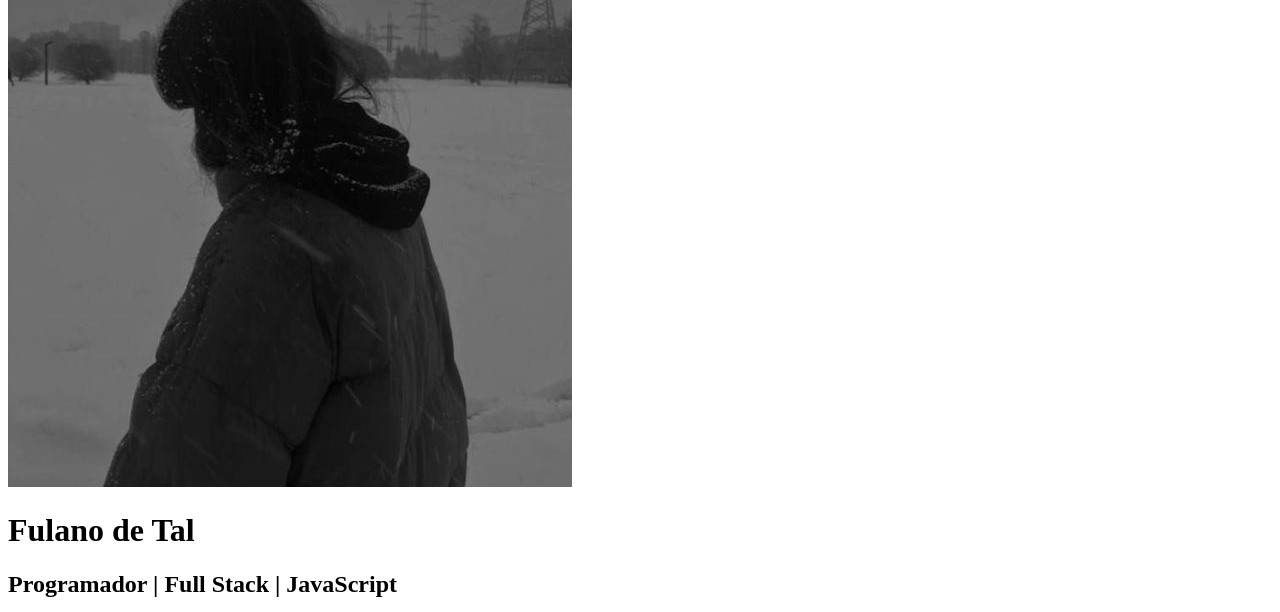
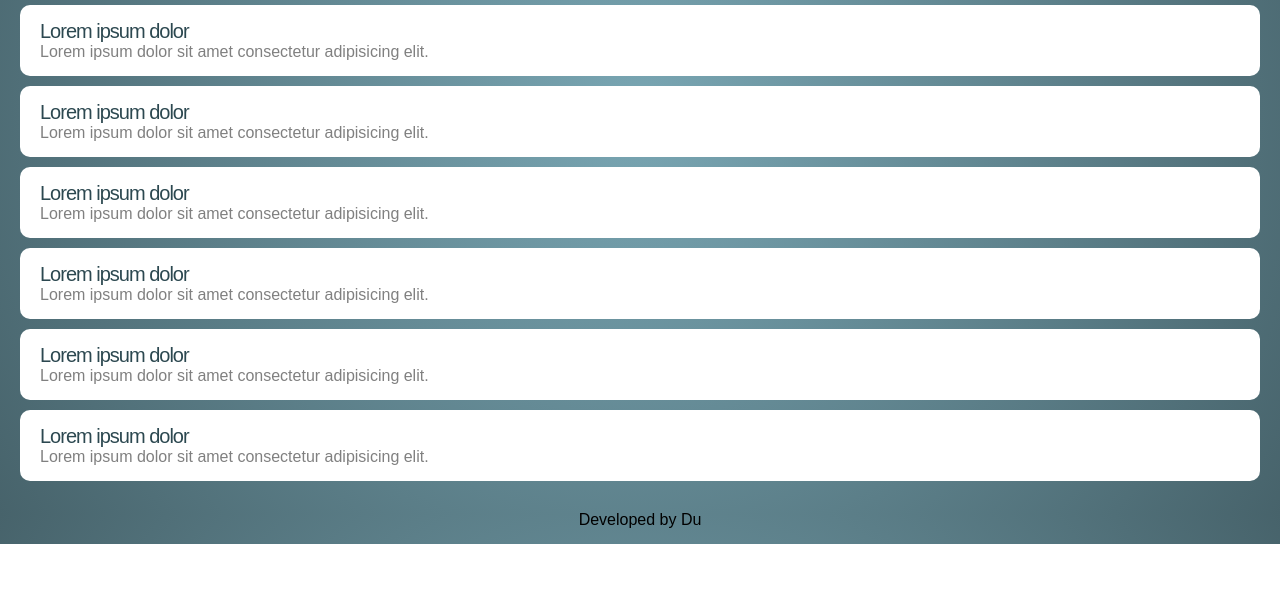
Before and after one commit to duu21/duu21.github.io, a plain HTML site: page index.html in a window 1280 px wide. Shown: the part 286-898 px from the top of the page. After the commit the page ends 830 px from the top, so only its background shows below. Drawn offline with Linux system fonts and the light colour scheme; files whose address does not match are found by name; a web font is replaced by a local one.

Commit message:
update stylesheet href

```diff
--- a/index.html
+++ b/index.html
@@ -5,7 +5,7 @@
   <meta charset="UTF-8">
   <meta name="viewport" content="width=device-width, initial-scale=1.0">
   <meta http-equiv="X-UA Compatible" content="ie=edge">
-  <link rel="stylesheet" href="./Projeto Linktree/assets/css/style.css">
+  <link rel="stylesheet" href="assets/css/style.css">
   <link rel="preconnect" href="https://fonts.googleapis.com">
   <link rel="preconnect" href="https://fonts.gstatic.com" crossorigin>
   <link href="https://fonts.googleapis.com/css2?family=Signika+Negative&display=swap" rel="stylesheet">
```
